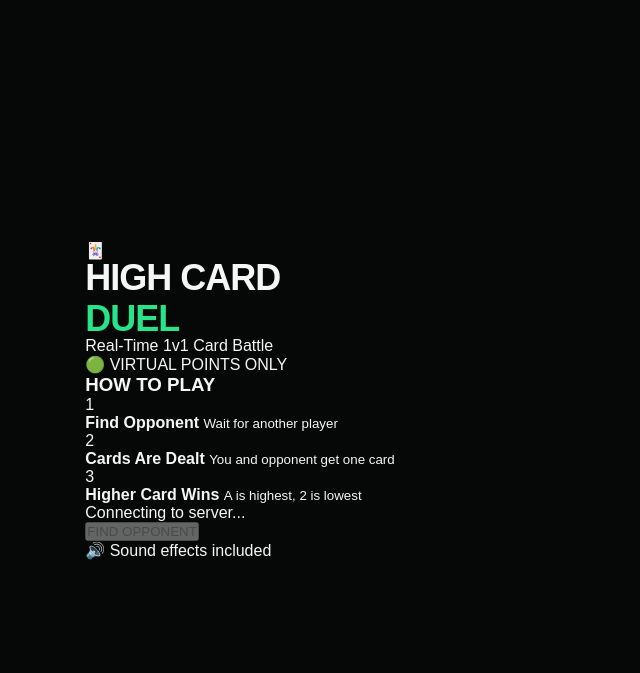
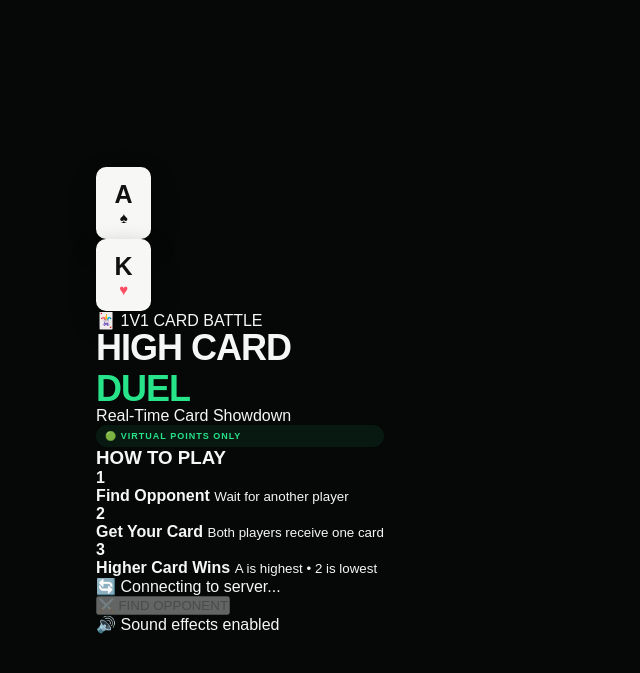
Before and after one commit to nishankazi514-cell/Game-high, a Flask app: page / in a window 1280 px wide. Shown: the top 673 px of the page, without its empty margins (0-640 px from the left). Run offline with Flask 3, Linux system fonts and the light colour scheme.

Commit message:
Update index.html

```diff
--- a/templates/index.html
+++ b/templates/index.html
@@ -9,10 +9,7 @@ name="viewport"
   content="width=device-width, initial-scale=1.0, maximum-scale=1.0"
 >
 
-<meta
-name="theme-color"
-content="#07110d"
->
+<meta name="theme-color" content="#07110d">
 
 <title>High Card Duel</title>
 
@@ -29,15 +26,17 @@ href="/static/style.css"
 
 <!-- ================= HOME ================= -->
 
-<section
-id="homeScreen"
-class="screen"
->
+<section id="homeScreen" class="screen">
 
   <div class="home-card">
 
-<div class="game-icon">
-🃏
+    <div class="game-logo">
+      <div class="logo-card">A<span>♠</span></div>
+      <div class="logo-card">K<span>♥</span></div>
+    </div>
+
+    <div class="badge">
+      🃏 1V1 CARD BATTLE
     </div>
 
     <h1>
@@ -46,46 +45,38 @@ HIGH CARD
     </h1>
 
     <p class="subtitle">
-Real-Time 1v1 Card Battle
+      Real-Time Card Showdown
     </p>
 
-<div class="virtual-label">
+    <div class="virtual-badge">
       🟢 VIRTUAL POINTS ONLY
     </div>
 
-<div class="instruction-box">
+    <div class="how-to">
 
-<h3>
-HOW TO PLAY
-</h3>
+      <h3>HOW TO PLAY</h3>
 
-<div class="instruction">
-<span>1</span>
+      <div class="step">
+        <b>1</b>
         <div>
           <strong>Find Opponent</strong>
-<small>
-Wait for another player
-</small>
+          <small>Wait for another player</small>
         </div>
       </div>
 
-<div class="instruction">
-<span>2</span>
+      <div class="step">
+        <b>2</b>
         <div>
-<strong>Cards Are Dealt</strong>
-<small>
-You and opponent get one card
-</small>
+          <strong>Get Your Card</strong>
+          <small>Both players receive one card</small>
         </div>
       </div>
 
-<div class="instruction">
-<span>3</span>
+      <div class="step">
+        <b>3</b>
         <div>
           <strong>Higher Card Wins</strong>
-<small>
-A is highest, 2 is lowest
-</small>
+          <small>A is highest • 2 is lowest</small>
         </div>
       </div>
 
@@ -95,7 +86,7 @@ A is highest, 2 is lowest
       id="homeStatus"
       class="connection-status"
     >
-Connecting to server...
+      🔄 Connecting to server...
     </div>
 
     <button
@@ -103,19 +94,19 @@ id="findBtn"
       class="primary-btn"
       disabled
     >
-FIND OPPONENT
+      ⚔️ FIND OPPONENT
     </button>
 
-<p class="small-note">
-🔊 Sound effects included
-</p>
+    <div class="sound-info">
+      🔊 Sound effects enabled
+    </div>
 
   </div>
 
 </section>
 
 
-<!-- ================= MATCHMAKING ================= -->
+<!-- ================= SEARCHING ================= -->
 
 <section
   id="searchScreen"
@@ -133,10 +124,10 @@ FINDING OPPONENT
     </h2>
 
     <p>
-Looking for another player...
+      Searching for another player...
     </p>
 
-<div class="search-animation">
+    <div class="loader">
       <span></span>
       <span></span>
       <span></span>
@@ -149,26 +140,36 @@ class="search-status"
       Waiting for opponent
     </div>
 
+    <div class="match-tip">
+      👥 Another browser/device must also press
+      <strong>FIND OPPONENT</strong>
+    </div>
+
     <button
-id="cancelSearchBtn"
+      id="cancelBtn"
       class="secondary-btn"
     >
-CANCEL
+      CANCEL SEARCH
     </button>
 
   </div>
 
 </section>
-<!-- ================= GAME ARENA ================= -->
+
+
+<!-- ================= ARENA ================= -->
 
 <section
   id="arenaScreen"
   class="screen hidden"
 >
 
+  <!-- HEADER -->
+
   <div class="arena-header">
 
     <div>
+
       <div class="arena-title">
         HIGH CARD DUEL
       </div>
@@ -179,37 +180,44 @@ class="round-label"
       >
         ROUND 1
       </div>
+
     </div>
 
-<div class="points-box">
-<span>POINTS</span>
-<strong id="score">0</strong>
+    <div class="score-box">
+
+      <span>
+        POINTS
+      </span>
+
+      <strong id="score">
+        0
+      </strong>
+
     </div>
 
   </div>
 
 
-<!-- BATTLE STATUS -->
+  <!-- STATUS -->
 
   <div
     id="arenaStatus"
     class="battle-status"
-aria-live="polite"
   >
-Waiting for duel...
+    ⚔️ Preparing duel...
   </div>
 
 
-<!-- PLAYERS -->
+  <!-- BATTLE -->
 
   <div class="battle-area">
 
 
     <!-- YOU -->
 
-<div class="player-panel">
+    <div class="player-card">
 
-<div class="player-label">
+      <div class="player-title">
         YOU
       </div>
 
@@ -221,13 +229,15 @@ PLAYER 1
         id="yourCard"
         class="playing-card card-back"
       >
-<div class="card-question">
+
+        <div class="question">
           ?
         </div>
 
-<div class="card-hint">
+        <div class="card-label">
           YOUR CARD
         </div>
+
       </div>
 
     </div>
@@ -235,16 +245,15 @@ YOUR CARD
 
     <!-- CENTER -->
 
-<div class="center-area">
+    <div class="middle-area">
 
-<div class="versus">
+      <div class="vs">
         VS
       </div>
 
       <div
         id="countdown"
         class="countdown"
-aria-live="assertive"
       >
         READY
       </div>
@@ -254,9 +263,9 @@ READY
 
     <!-- OPPONENT -->
 
-<div class="player-panel">
+    <div class="player-card">
 
-<div class="player-label opponent">
+      <div class="player-title opponent">
         OPPONENT
       </div>
 
@@ -268,13 +277,15 @@ PLAYER 2
         id="opponentCard"
         class="playing-card card-back"
       >
-<div class="card-question">
+
+        <div class="question">
           ?
         </div>
 
-<div class="card-hint">
-OPPONENT CARD
+        <div class="card-label">
+          OPPONENT
         </div>
+
       </div>
 
     </div>
@@ -287,13 +298,9 @@ OPPONENT CARD
   <div
     id="resultBox"
     class="result-box hidden"
-aria-live="assertive"
   >
 
-<div
-id="resultIcon"
-class="result-icon"
->
+    <div id="resultIcon" class="result-icon">
       🏆
     </div>
 
@@ -311,20 +318,24 @@ class="result-text"
       You got the higher card.
     </div>
 
-<div class="points-earned">
-<span>POINTS</span>
+    <div class="earned">
+
+      <span>
+        POINTS EARNED
+      </span>
 
       <strong id="pointsEarned">
         +100
       </strong>
+
     </div>
 
   </div>
 
 
-<!-- ROUND INFO -->
+  <!-- STATS -->
 
-<div class="round-info">
+  <div class="stats">
 
     <div>
       <span>WINS</span>
@@ -337,20 +348,20 @@ You got the higher card.
     </div>
 
     <div>
-<span>STATUS</span>
+      <span>STATE</span>
       <strong id="gameState">READY</strong>
     </div>
 
   </div>
 
 
-<!-- ACTION BUTTON -->
+  <!-- ACTIONS -->
 
   <button
     id="playAgainBtn"
     class="primary-btn hidden"
   >
-PLAY ANOTHER ROUND
+    ⚔️ PLAY ANOTHER ROUND
   </button>
 
 
@@ -358,28 +369,32 @@ PLAY ANOTHER ROUND
     id="leaveBtn"
     class="secondary-btn"
   >
-LEAVE DUEL
+    ← LEAVE DUEL
   </button>
 
 
-<div class="arena-footer">
+  <div class="footer">
     Virtual points only • No wagering
   </div>
 
 </section>
 
+</div>
 
-<!-- ================= SCRIPTS ================= -->
+
+<!-- SOCKET.IO -->
 
 <script
 src="https://cdn.socket.io/4.8.1/socket.io.min.js"
 ></script>
 
+
+<!-- GAME JS -->
+
 <script
 src="/static/main.js"
 ></script>
 
-</div>
+</body>
 
-</body>
 </html>
```
Lines whose indentation alone changed are shown as unchanged.
